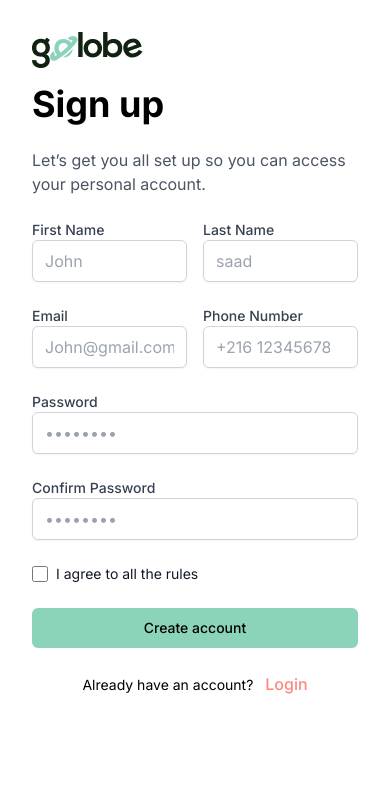
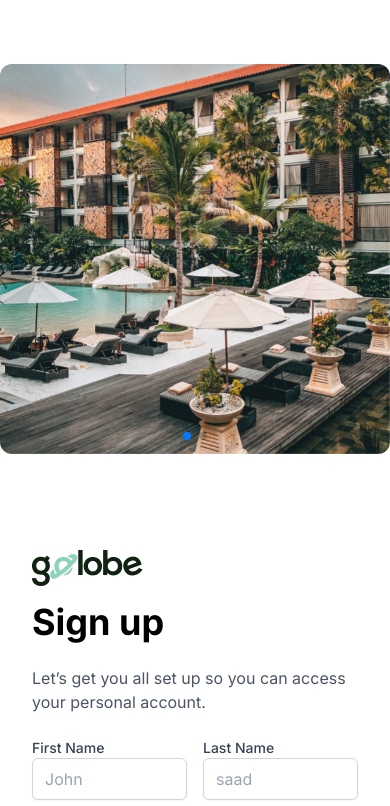
Before and after one commit to seifeddinesaad01/Golobe-Travel-agency-website, a Next.js app: page /sign-up in a window 390 px wide. Shown: the top 806 px of the page. Built offline with nearby package versions, Linux system fonts and the light colour scheme.

Commit message:
feat(fix): fixing responsiveness issue in auth pages

```diff
--- a/src/app/(auth)/sign-in/page.tsx
+++ b/src/app/(auth)/sign-in/page.tsx
@@ -203,7 +203,7 @@ export default function SignIn() {
             </div>
           </div>
         </div>
-        <div className="flex-1 flex justify-center py-16 image" style={{height:"100vh"}}>
+        <div className="flex-1 flex justify-center py-16 image h-fit" style={{height:"100vh"}}>
         <ImageSlider urls={validUrls}/>
 
         </div>
--- a/src/app/(auth)/sign-in/signIn.css
+++ b/src/app/(auth)/sign-in/signIn.css
@@ -2,7 +2,7 @@
   display: flex;
   flex-direction: column;
 }
-@media screen and (max-width: 640px) {
+@media screen and (max-width: 800px) {
   .form__header {
     align-items: center;
     justify-self: center;
--- a/src/app/(auth)/sign-up/page.tsx
+++ b/src/app/(auth)/sign-up/page.tsx
@@ -65,10 +65,9 @@ export default function SignUpForm() {
   return (
     <GuestGuard>
       {contextHolder}
-      <div className="min-h-screen bg-white flex justify-center flex-col-reverse sm:flex-row">
-        <div
-          className="flex justify-center items-center lg:w-1/2 p-20"
-        >
+      <div className="min-h-screen flex flex-col sm:flex-row">
+        <div className="flex-1 flex justify-center py-16 image" style={{ height: "100vh" }}>
+
           <ImageSlider urls={validUrls} />
         </div>
         <div className="w-full lg:w-1/2 p-8">
```
Lines whose indentation alone changed are shown as unchanged.
